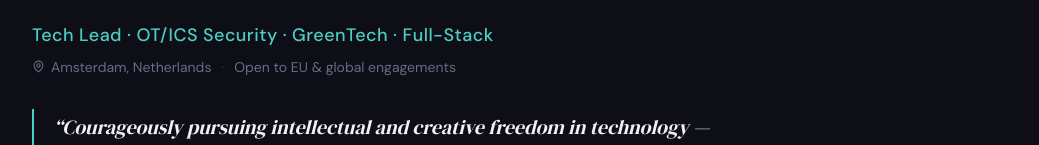
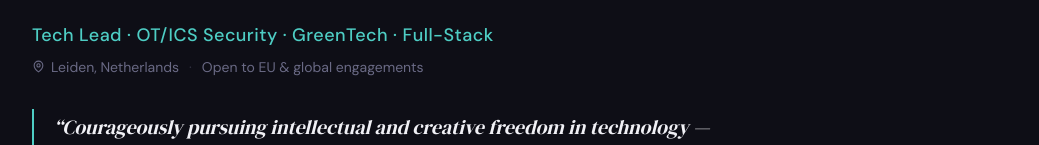
Before and after one commit to JP-Alchemy/CV, a Next.js app: page /cv in a window 1280 px wide. Shown: the part 251-396 px from the top of the page, without its empty margins (120-1159 px from the left). Built offline with nearby package versions, Linux system fonts and the light colour scheme; no server answers.

Commit message:
fix: update location from Amsterdam to Leiden in CVPage and layout

```diff
--- a/app/layout.tsx
+++ b/app/layout.tsx
@@ -162,7 +162,7 @@ const jsonLd = [
     nationality: 'South African',
     workLocation: {
       '@type': 'Place',
-      name: 'Amsterdam, Netherlands',
+      name: 'Leiden, Netherlands',
     },
   },
 
--- a/components/CVPage.tsx
+++ b/components/CVPage.tsx
@@ -389,7 +389,7 @@ export default function CVPage() {
               </p>
               <div className="flex items-center gap-1.5 mt-2 text-[#6a6a85] font-sans text-sm">
                 <MapPin size={13} />
-                <span>Amsterdam, Netherlands</span>
+                <span>Leiden, Netherlands</span>
                 <span className="text-[#6a6a85]/40 mx-1">·</span>
                 <span>Open to EU &amp; global engagements</span>
               </div>
@@ -570,7 +570,7 @@ export default function CVPage() {
         {/* ── Footer ──────────────────────────────────────────────────────── */}
         <div className="mt-16 pt-8 border-t border-border-subtle flex flex-col sm:flex-row sm:items-center justify-between gap-4">
           <p className="font-sans text-xs text-[#6a6a85]">
-            JP Bothma · Amsterdam, Netherlands
+            JP Bothma · Leiden, Netherlands
           </p>
           <Link
             href="/"
```
